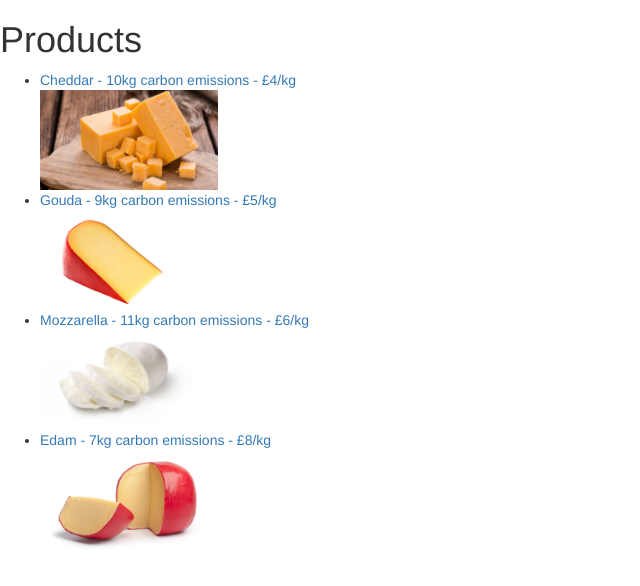
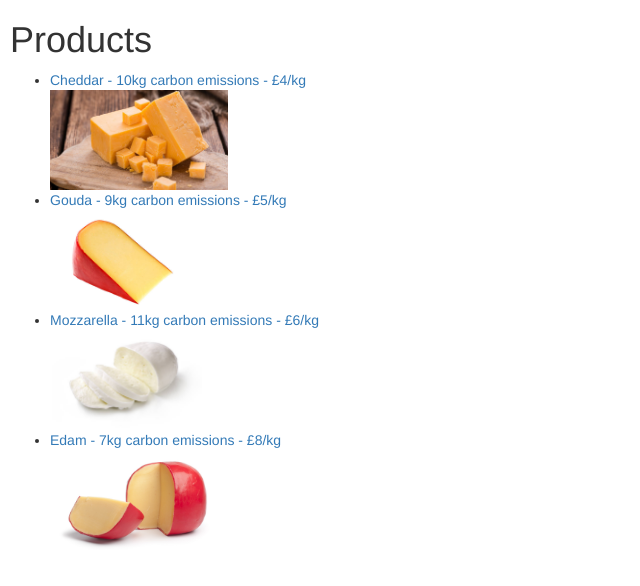
Before and after one commit to TomRussell31506/Online-Shop, a Flask app: page / in a window 1280 px wide. Shown: the part 52-638 px from the top of the page, without its empty margins (0-640 px from the left). Run offline with Flask 3, Linux system fonts and the light colour scheme; some libraries are stand-ins or nearby versions.

Commit message:
left margins

```diff
--- a/templates/SingleCheese.html
+++ b/templates/SingleCheese.html
@@ -1,6 +1,7 @@
 {% extends "base.html" %}
 
 {% block content %}
+<div style="margin-left: 10px;">
     <h1>{{ cheeses.name }}</h1>
     <p>{{ cheeses.price }}</p>
     <p>{{ cheeses.description }}</p>
@@ -8,4 +9,5 @@
         {{ wtf.quick_form(form) }}
     </div>
     <img src="/static/{{ cheeses.name }}.jpg" alt="An image of {{ cheeses.name }}" style="max-height: 400px; max-width: 600px;">
+</div>
 {% endblock %}
--- a/templates/SingleCheeseBasket.html
+++ b/templates/SingleCheeseBasket.html
@@ -1,9 +1,11 @@
 {% extends "base.html" %}
 
 {% block content %}
+<div style="margin-left: 10px;">
     <h1>{{ cheeses.name }}</h1>
     <p>{{ cheeses.price }}</p>
     <p>{{ cheeses.description }}</p>
     <p>Items added to basket!</p>
     <img src="/static/{{ cheeses.name }}.jpg" alt="An image of {{ cheeses.name }}" style="max-height: 400px; max-width: 600px;">
+</div>
 {% endblock %}
--- a/templates/basket.html
+++ b/templates/basket.html
@@ -1,5 +1,7 @@
 {% extends "base.html" %}
 
 {% block content %}
+<div style="margin-left: 10px;">
     <h1> BASKET PLACE HOLDER</h1>
+</div>
 {% endblock %}
--- a/templates/index.html
+++ b/templates/index.html
@@ -1,6 +1,7 @@
 {% extends "base.html" %}
 
 {% block content %}
+    <div style="margin-left: 10px;">
         <h1>Products</h1>
         <ul>
             {% for cheese in cheeses %}
@@ -9,4 +10,5 @@
                     style = "max-height: 100px; max-width: 200px;" >
             {% endfor %}
         </ul>
+    </div>
 {% endblock %}
```
Lines whose indentation alone changed are shown as unchanged.
